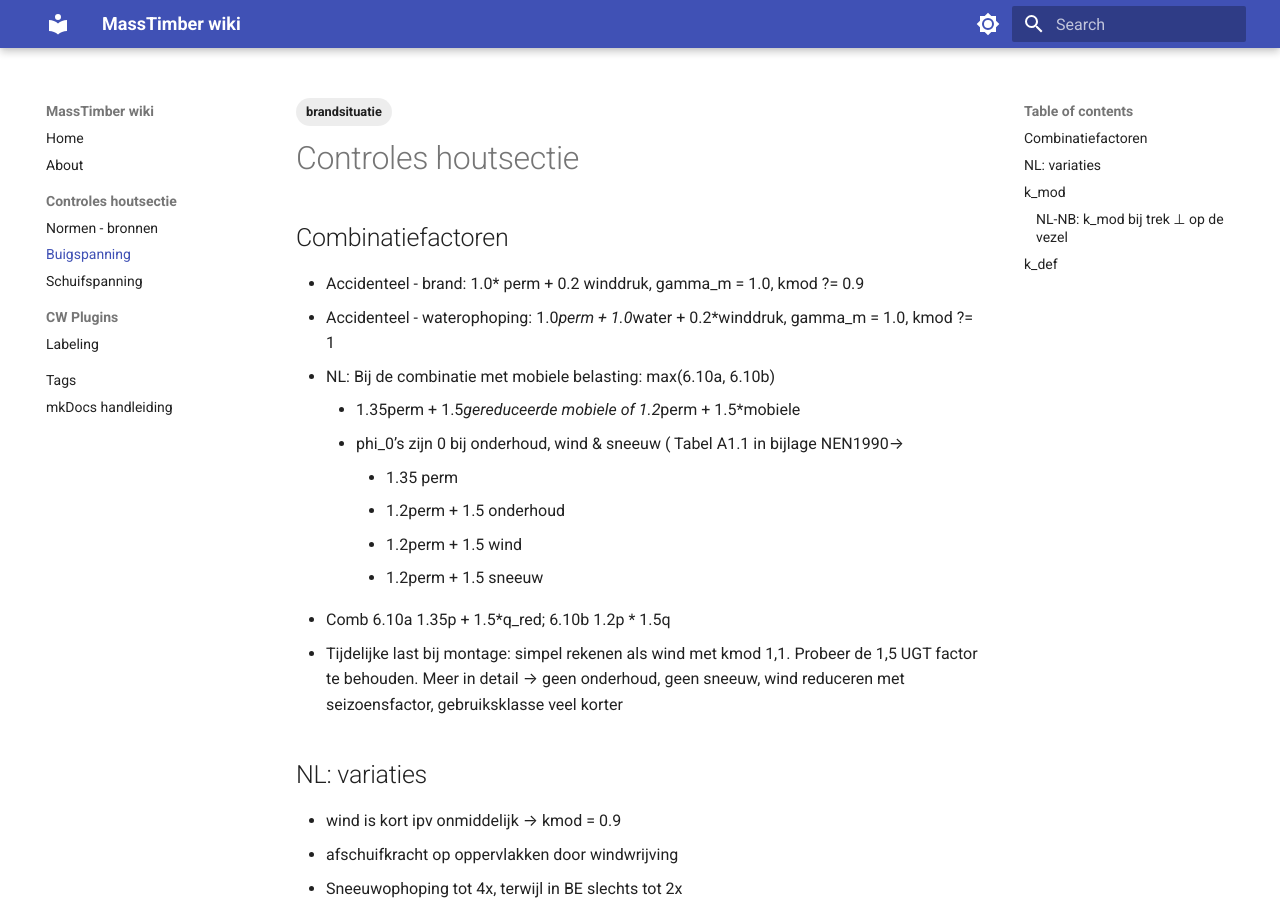
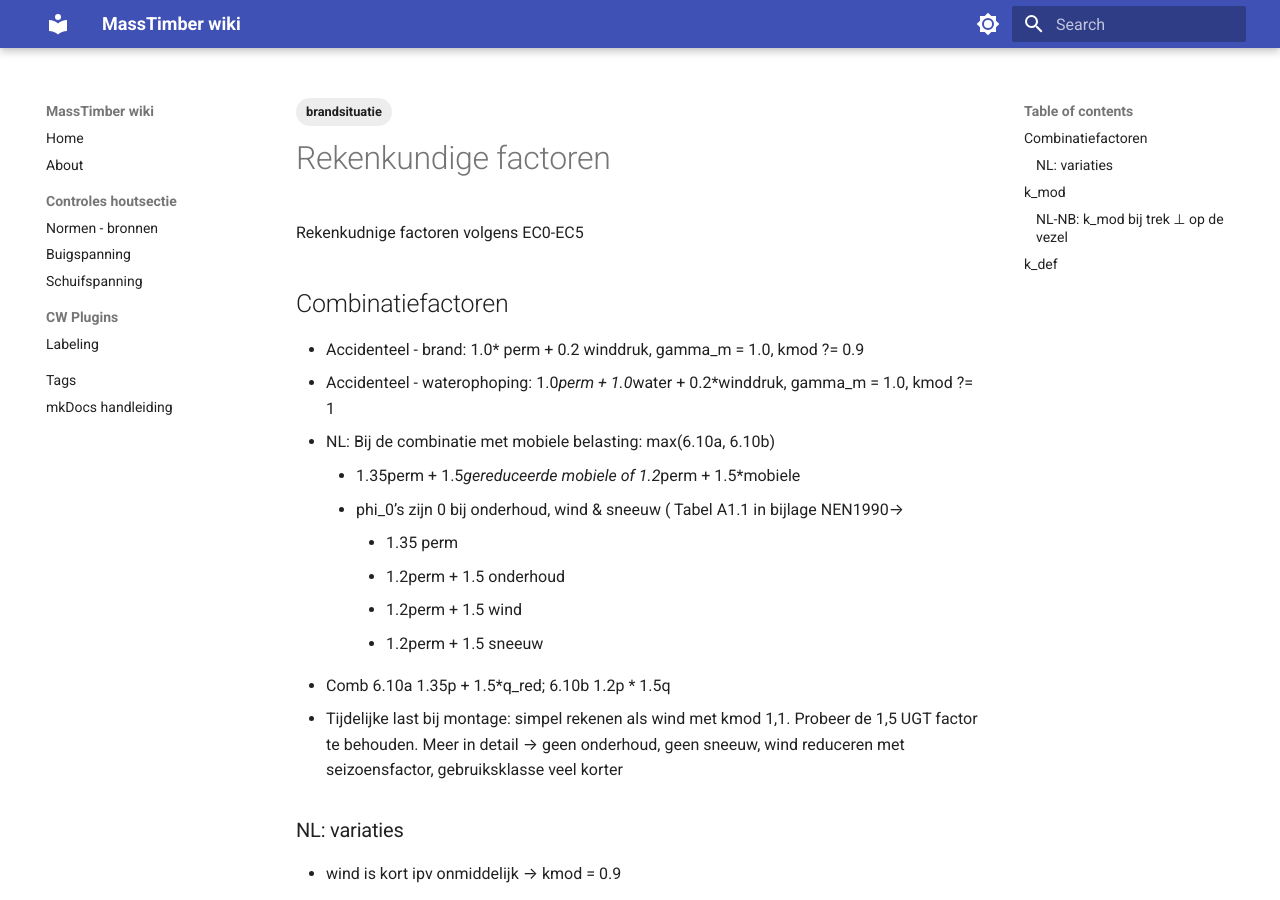
Before and after one commit to kevindevromeLTS/MassTimber-wiki, an MkDocs documentation site: the page built from docs/controleHoutsectie/factoren.md, in a window 1280 px wide and 900 px high. Built offline with MkDocs 1.6.1 and Material for MkDocs 9.7.7, drawn with Linux system fonts in a browser that asks for light colours.

Commit message:
Update and rename buigspanning.md to factoren.md

```diff
--- a/docs/controleHoutsectie/buigspanning.md
+++ b/docs/controleHoutsectie/factoren.md
@@ -3,7 +3,9 @@ tags:
     - brandsituatie
 ---
 
-# Controles houtsectie
+# Rekenkundige factoren
+
+Rekenkudnige factoren volgens EC0-EC5
 
 ## Combinatiefactoren
 - Accidenteel - brand: 1.0* perm + 0.2 winddruk, gamma_m = 1.0, kmod ?= 0.9
@@ -18,7 +20,7 @@ tags:
 - Comb 6.10a 1.35p + 1.5*q_red; 6.10b 1.2p * 1.5q
 - Tijdelijke last bij montage: simpel rekenen als wind met kmod 1,1. Probeer de 1,5 UGT factor te behouden. Meer in detail → geen onderhoud, geen sneeuw, wind reduceren met seizoensfactor, gebruiksklasse veel korter
 
-## NL: variaties
+### NL: variaties
 - wind is kort ipv onmiddelijk → kmod = 0.9
 - afschuifkracht op oppervlakken door windwrijving
 - Sneeuwophoping tot 4x, terwijl in BE slechts tot 2x
```
